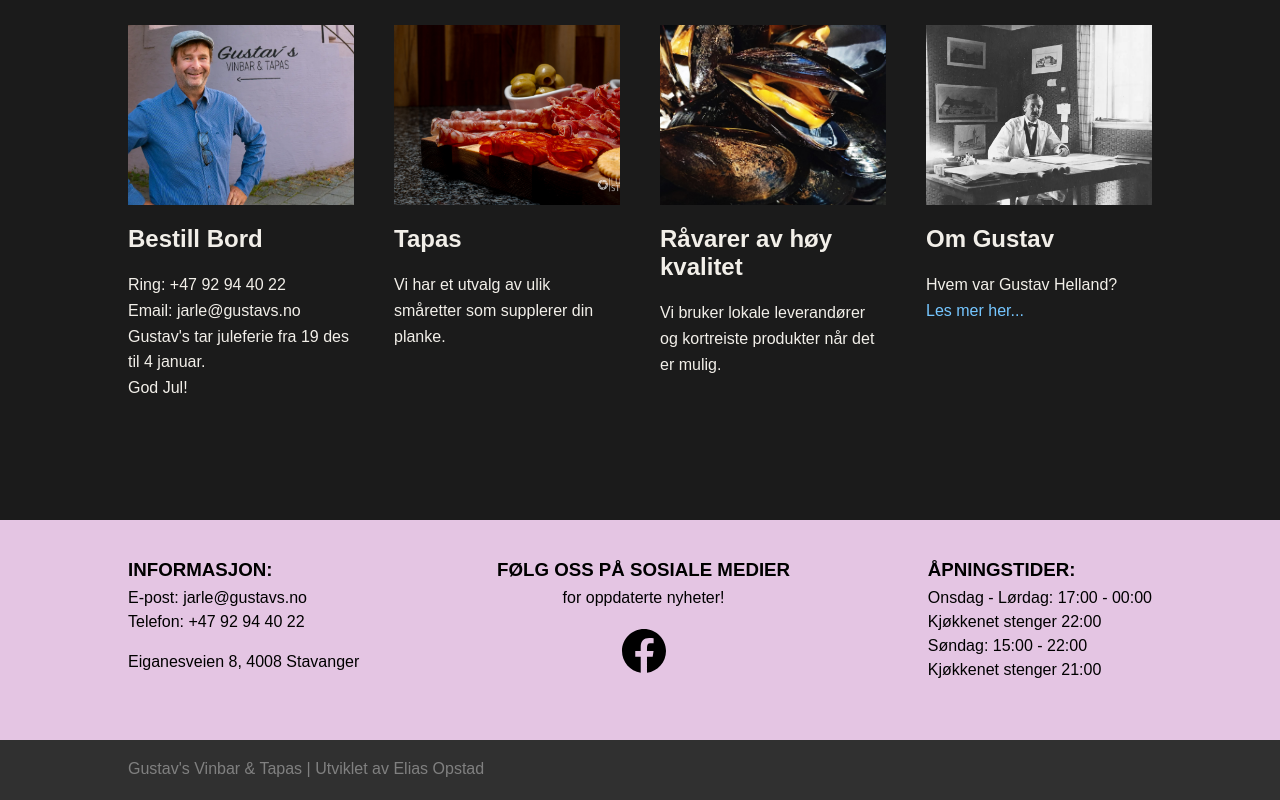
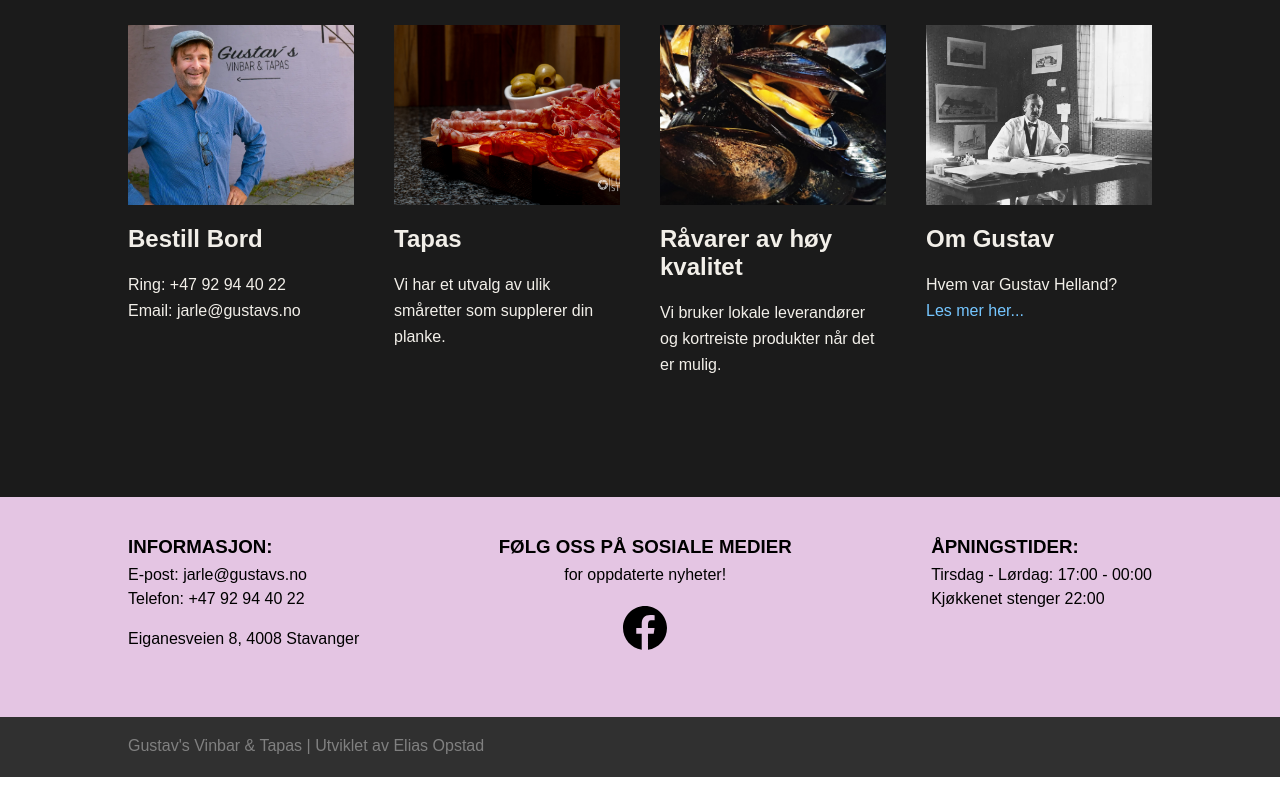
Before and after one commit to EliasOpstad/gustavs, a React (Create React App) app: page / in a window 1280 px wide. Shown: the part 1097-1897 px from the top of the page. After the commit the page ends 1874 px from the top, so only its background shows below. Built offline with nearby package versions, Linux system fonts and the light colour scheme.

Commit message:
Changed opening times and removed julestengt

```diff
--- a/src/CommonComponents/Footer.tsx
+++ b/src/CommonComponents/Footer.tsx
@@ -9,8 +9,8 @@ import {
   NAVN,
   OPENING_HOURS,
   OPENING_HOURS_KITCHEN,
-  OPENING_HOURS_KITCHEN_WEEKEND,
-  OPENING_HOURS_WEEKEND,
+  // OPENING_HOURS_KITCHEN_WEEKEND,
+  // OPENING_HOURS_WEEKEND,
   PHONE,
 } from "../helper/HelperVariables";
 
@@ -108,9 +108,6 @@ const Footer = () => {
             <br />
             {OPENING_HOURS_KITCHEN}
             <br />
-            {OPENING_HOURS_WEEKEND}
-            <br />
-            {OPENING_HOURS_KITCHEN_WEEKEND}
           </FooterText>
         </OpeningHours>
       </TextContainer>
--- a/src/CommonComponents/ImageRow.tsx
+++ b/src/CommonComponents/ImageRow.tsx
@@ -55,8 +55,8 @@ export const ImageRow = () => {
           <Title>Bestill Bord</Title>
           <Description>
             Ring: {PHONE} <br />
-            Email: {EMAIL} <br/>
-            Gustav's tar juleferie fra 19 des til 4 januar. <br/> God Jul!
+            Email: {EMAIL} <br />
+            {/* Gustav's tar juleferie fra 19 des til 4 januar. <br/> God Jul! */}
           </Description>
         </Element>
         <Element>
--- a/src/helper/HelperVariables.ts
+++ b/src/helper/HelperVariables.ts
@@ -11,11 +11,11 @@ export const EMAIL = "jarle@gustavs.no";
 // Åpningstider Gustav's
 
 // Åpningstider onsdag - lørdag
-export const OPENING_HOURS = "Onsdag - Lørdag: 17:00 - 00:00";
+export const OPENING_HOURS = "Tirsdag - Lørdag: 17:00 - 00:00";
 export const OPENING_HOURS_KITCHEN = "Kjøkkenet stenger 22:00";
 // Åpningstider søndag
-export const OPENING_HOURS_WEEKEND = "Søndag: 15:00 - 22:00";
-export const OPENING_HOURS_KITCHEN_WEEKEND = "Kjøkkenet stenger 21:00";
+// export const OPENING_HOURS_WEEKEND = "Søndag: 15:00 - 22:00";
+// export const OPENING_HOURS_KITCHEN_WEEKEND = "Kjøkkenet stenger 21:00";
 // Baren stenger
 export const OPENING_HOURS_BAR = "Baren stenger 22:00";
 export const OPENING_HOURS_BAR_WEEKEND = "Baren stenger 22:00";
--- a/src/pages/OrderTable.tsx
+++ b/src/pages/OrderTable.tsx
@@ -85,7 +85,7 @@ export const OrderTable = () => {
     <Container>
       <Content>
         <Title>Ønsker du å bestille bord hos Gustav's?</Title>
-        <h2>Gustav's tar juleferie fra 19 des til 4 januar. God Jul!</h2>
+        {/* <h2>Gustav's tar juleferie fra 19 des til 4 januar. God Jul!</h2> */}
         <Contacts>
           <ContactsElements>Telefon: {PHONE}</ContactsElements>
           <Bar>|</Bar>
```
